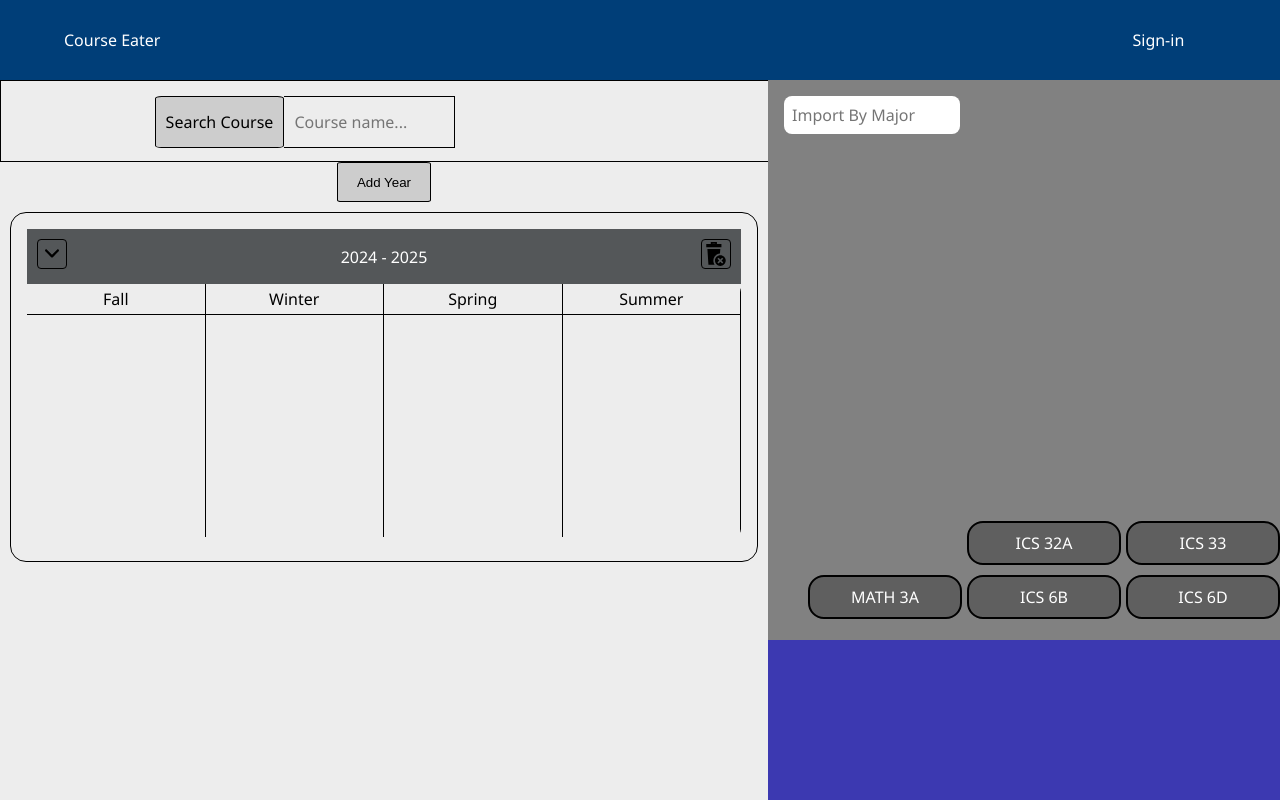
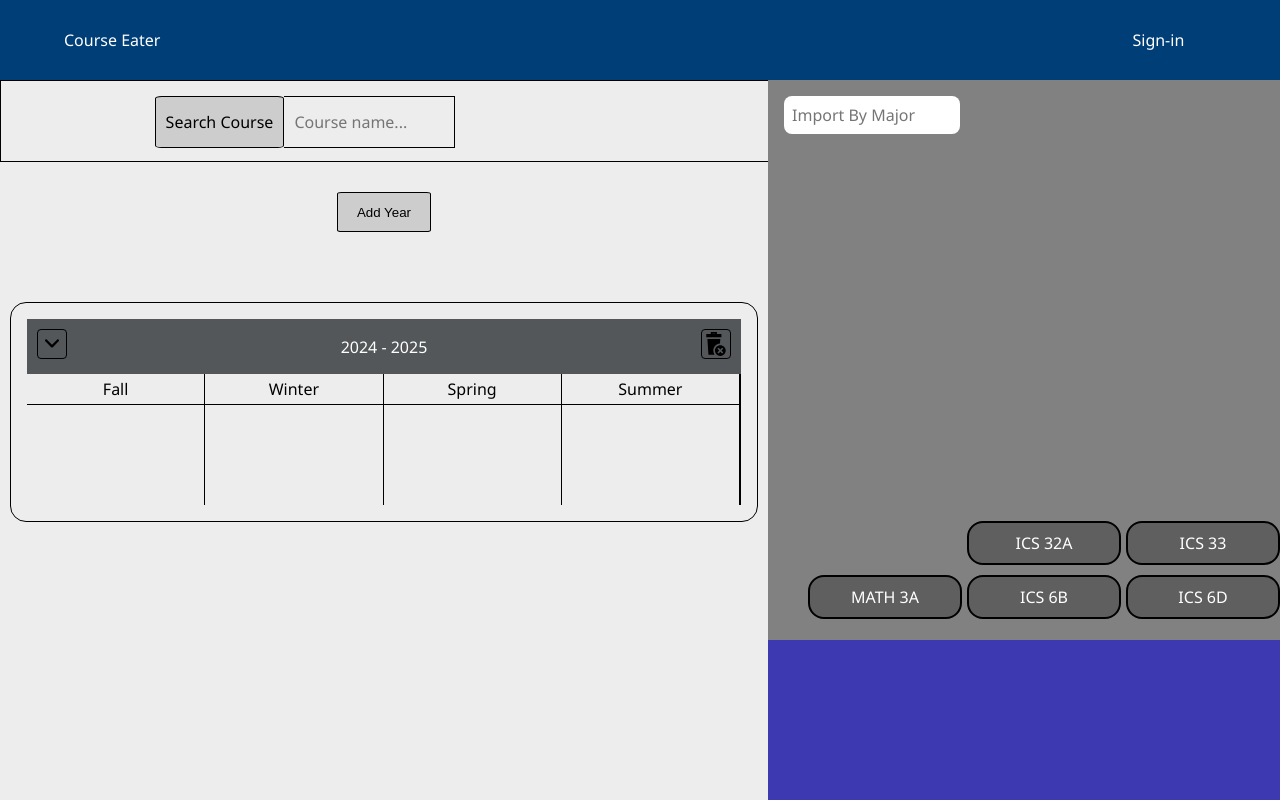
Before and after one commit to NeatPatel/course-planner, a React (Vite) app in the folder Frontend/: page / in a window 1280 px wide. Both pictures are taken after a click on the picture 52 px from the left and 442 px from the top of the page. Built offline with nearby package versions, Linux system fonts and the light colour scheme.

Commit message:
fix default sizing of schedule planning table + dragging courses between terms

```diff
--- a/Frontend/src/App.tsx
+++ b/Frontend/src/App.tsx
@@ -44,7 +44,7 @@ function App() {
           let keyToRemove;
           for (const [key, courses] of Object.entries(addedCourses)) {
             for (let course of courses) {
-              if (course.props.id == dragEvent.active.id) {
+              if (course.props.id === dragEvent.active.id) {
                 courseToAdd = course;
                 keyToRemove = key;
                 break;
@@ -68,12 +68,14 @@ function App() {
         });
         // if the draggable course is not in the course bag, then search through the
         // added courses in the schedule table
+
         if (courseToAdd == undefined) {
-          for (let currentDroppableSection of Object.keys(addedCourses)) {
-            for (let i = 0; i < addedCourses[currentDroppableSection].length; i++) {
-              if (addedCourses[currentDroppableSection][i].props.id === dragEvent.active.id) {
-                courseToAdd = addedCourses[currentDroppableSection];
-                delete newCourses[currentDroppableSection];
+          for (const courseList of Object.values(addedCourses)) {
+            if (courseList.length === 0) continue;
+            for (const [index, currentCourse] of courseList.entries()) {
+              if (currentCourse.props.id === dragEvent.active.id) {
+                courseToAdd = currentCourse;
+                courseList.splice(index, 1);
                 break;
               }
             }
--- a/Frontend/src/components/SchedulePlanner/SchedulePlanner.module.css
+++ b/Frontend/src/components/SchedulePlanner/SchedulePlanner.module.css
@@ -2,24 +2,17 @@
   border: 1px solid black;
   width: 100%;
   display: flex;
-  flex-wrap: wrap;
   flex-direction: column;
   margin: 10px 10px;
   border-radius: 1em;
   padding: 1em;
   flex-grow: 3;
   box-sizing: border-box;
-  /* height: 200px; */
-  /* max-height: 100%; */
-  height: auto;
-  /* overflow: hidden; */
 }
 
 .expanded {
-  height: 350px;
-  display: flex;
-  flex-wrap: wrap;
-  flex-direction: column;
+  min-height: 200px;
+  /* height: auto; */
 }
 .container * {
   box-sizing: border-box;
@@ -27,6 +20,7 @@
 
 .yearLabel {
   width: 100%;
+  /* height: 80%; */
   background-color: #545759;
   color: white;
   padding: 10px 10px;
@@ -51,22 +45,11 @@
   transition: 1s height ease-in-out, 1s opacity ease-in-out;
 }
 
-.table {
-  display: flex;
-  flex-direction: column;
-  border-radius: 0.5em;
-  /* width: 100%; */
-  width: 90%;
-  height: 80%;
-  /* height: 100px; */
-}
-
 .header {
   display: flex;
   justify-content: space-between;
   border-bottom: 1px solid black;
   text-align: center;
-  /* padding: 8px; */
 }
 
 .row {
@@ -79,7 +62,7 @@
   flex-direction: column;
   justify-content: center;
   padding: 4px 4px;
-  height: 100%;
+  height: auto;
   flex: 4;
   width: 25%;
   text-align: center;
@@ -88,12 +71,10 @@
 
 .table {
   width: 100%;
-  /* height: 100%; */
+  min-height: 80px;
   border-collapse: collapse;
   text-align: center;
-  table-layout: fixed;
-  /* max-height: 0px; */
-  overflow: hidden;
+  border-right: 1px solid black;
 }
 
 img {
@@ -131,35 +112,7 @@ img {
 
 .termContainer {
   display: flex;
-  height: 90%;
+  /* height: 100%; */
+  /* height: auto; */
+  min-height: 100px;
 }
-
-/* td {
-  background-color: red;
-} */
-
-/*th {
-  padding: 5px 0px;
- }
-td {
-  padding: 15px 10px;
-}
-
-thead {
-  background-color: #eaeaea !important;
-}
-
-table,
-td,
-thead,
-th {
-  border: 1px solid black;
-} */
-
-/* th {
-  border: 1px solid black;
-}
-
-td {
-  border-right: 1px solid black;
-} */
```
Also changed, not shown: Frontend/src/components/SchedulePlanner/SchedulePlanner.tsx (+0 -32 lines).
